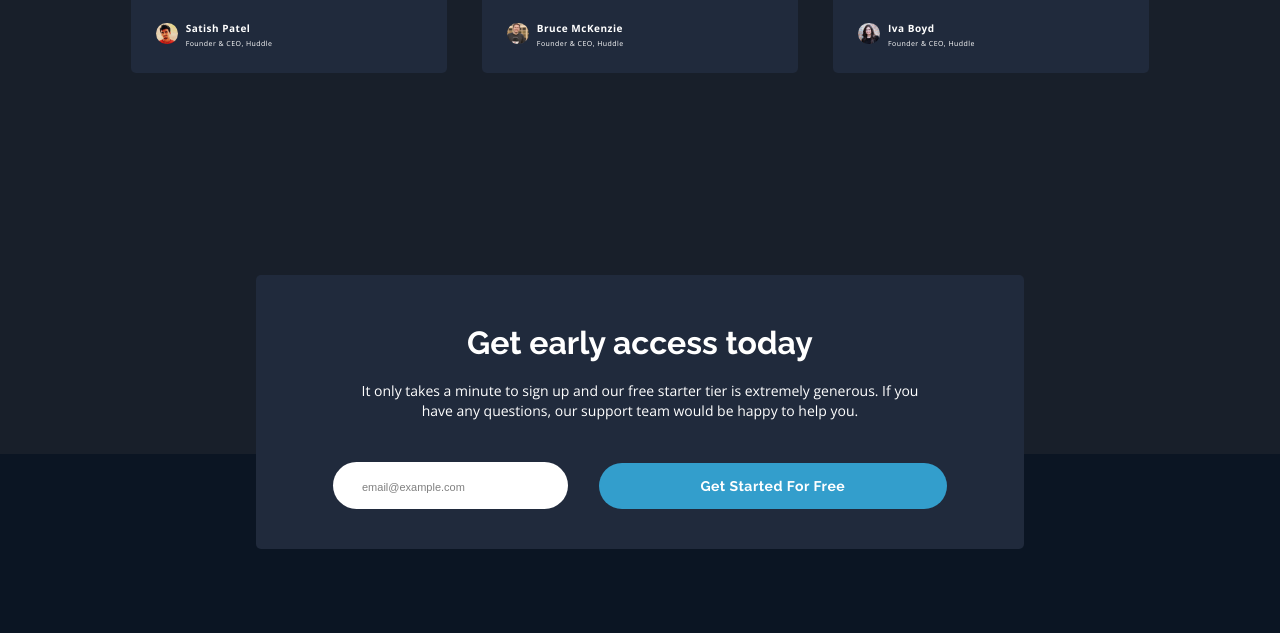
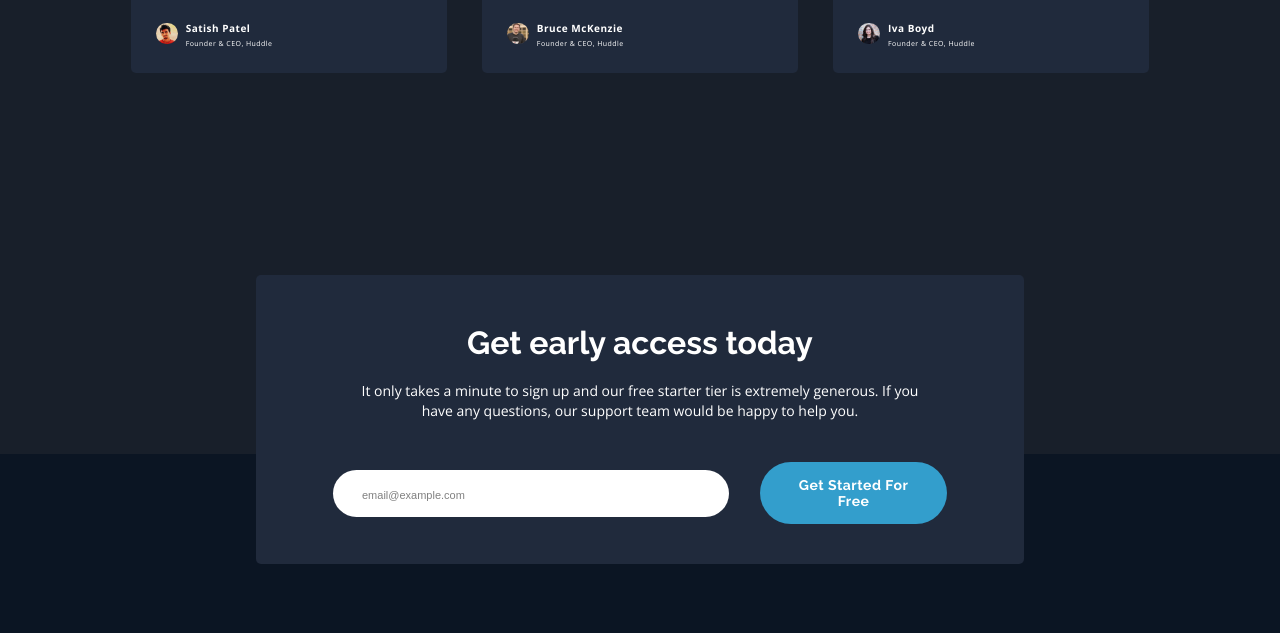
Before and after one commit to ax-d/FM11--junior, a plain HTML site: page index.html in a window 1280 px wide. Shown: the part 2677-3310 px from the top of the page. Drawn offline with nearby package versions, Linux system fonts and the light colour scheme.

Commit message:
error_commit

```diff
--- a/css/style.css
+++ b/css/style.css
@@ -776,6 +776,7 @@ img {
     font-size: .875rem;
     margin-left: 31px;
     padding: 15px 25px;
+    width: unset;
   }
 
   /* end article - cta */
@@ -836,19 +837,3 @@ img {
 
   /* end page__footer */
 }
-
-
-/* start page__content */
-/* start article - hero */
-/* end article - hero  */
-/* start article - grow */
-/* end article - grow */
-/* start article - flowing */
-/* end article - flowing  */
-/* start article - users  */
-/* end article - users */
-/* start article - build  */
-/* end article - build */
-/* end page__content */
-/* start page__footer */
-/* end page__footer */
```
